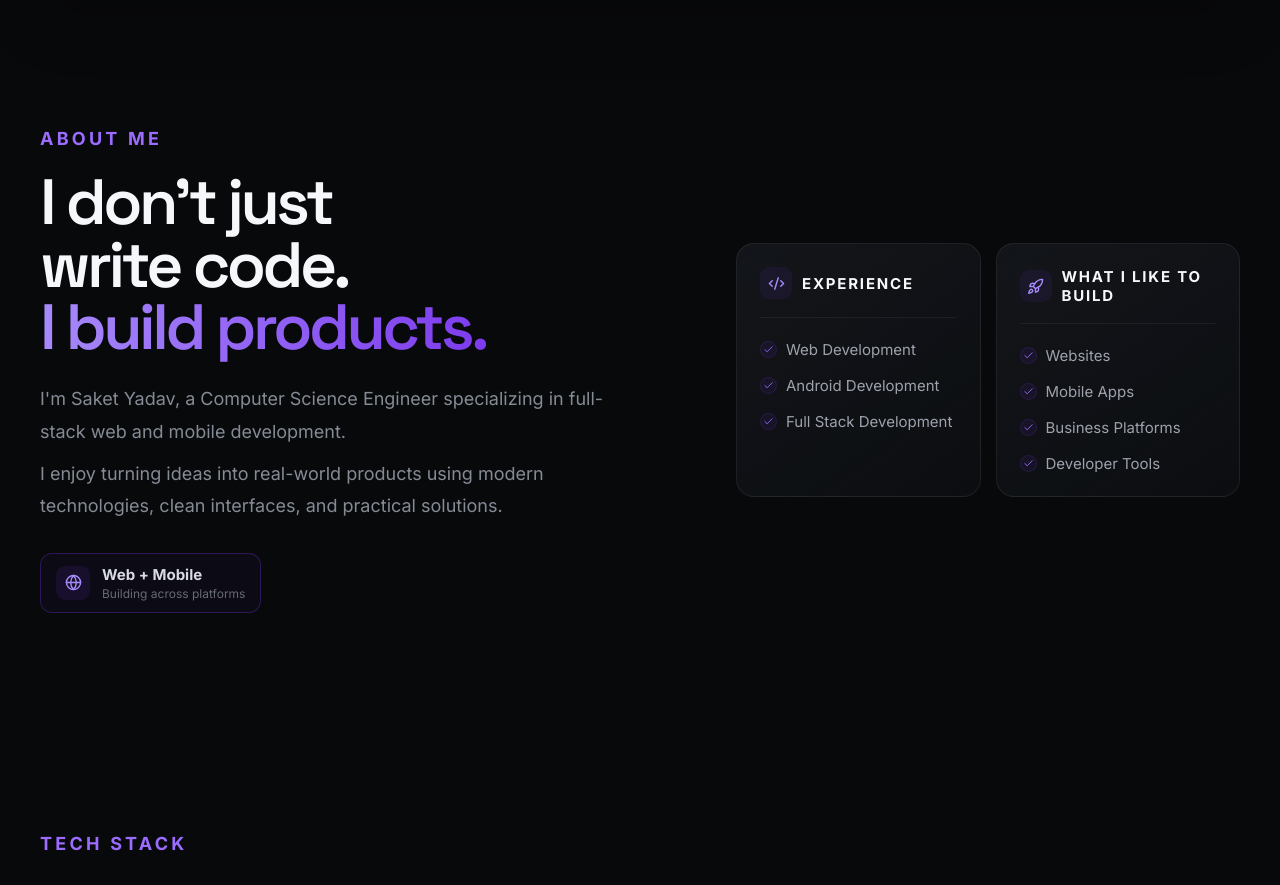
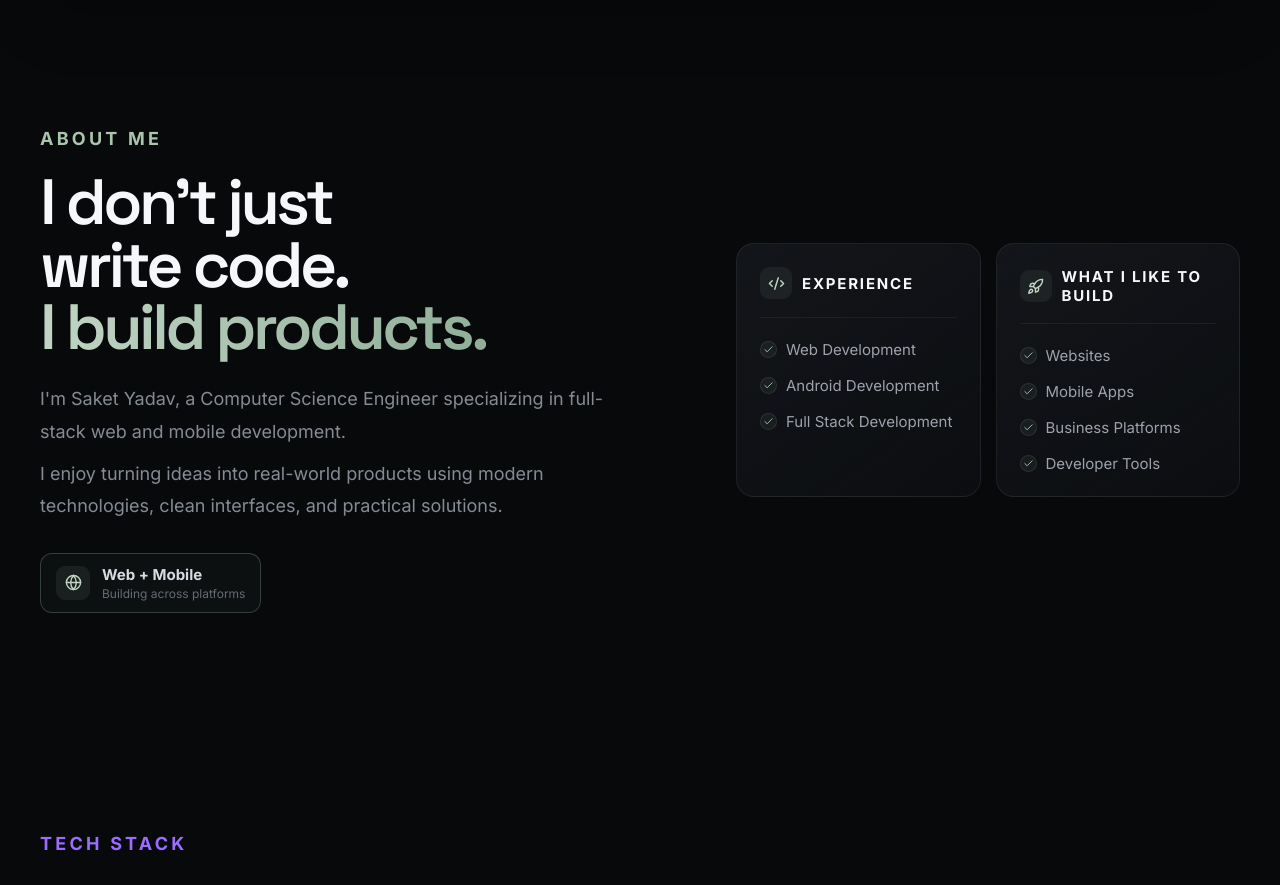
Before and after one commit to Sky121122/My-Portfolio-5, a React (Vite) app: page / in a window 1280 px wide. Shown: the part 922-1807 px from the top of the page. Built offline with nearby package versions, Linux system fonts and the light colour scheme; no server answers; what @bible-strong/avatar-react would draw is missing.

Commit message:
Replace purple accents with sage green palette

```diff
--- a/src/components/About/About.module.css
+++ b/src/components/About/About.module.css
@@ -25,7 +25,7 @@
 .label {
   margin-bottom: 22px;
 
-  color: #9b6cff;
+  color: #a9c5ae;
 
   font-size: 18px;
 
@@ -62,13 +62,13 @@
 
 
 .heading span {
-  color: #9b6cff;
+  color: #a9c5ae;
 
   background:
     linear-gradient(
       100deg,
-      #a78bfa,
-      #7c3aed
+      #c2d5c5,
+      #8fae98
     );
 
   -webkit-background-clip: text;
@@ -112,10 +112,10 @@
   margin-top: 30px;
 
   padding: 11px 15px;
-border: 1px solid rgba(124, 58, 237, 0.3);
+border: 1px solid rgba(143, 174, 152, 0.3);
 
   background:
-    rgba(124, 58, 237, 0.045);
+    rgba(143, 174, 152, 0.045);
 
   border-radius: 12px;
 }
@@ -131,10 +131,10 @@ border: 1px solid rgba(124, 58, 237, 0.3);
 
   border-radius: 9px;
 
-  color: #a78bfa;
+  color: #c2d5c5;
 
   background:
-    rgba(124, 58, 237, 0.1);
+    rgba(143, 174, 152, 0.1);
 }
 
 
@@ -201,7 +201,7 @@ border: 1px solid rgba(124, 58, 237, 0.3);
 .card:hover {
   transform: translateY(-4px);
 
-  border:1.4px solid rgba(124, 58, 237, 0.35);
+  border:1.4px solid rgba(143, 174, 152, 0.35);
 
   box-shadow:
     0 20px 50px
@@ -238,10 +238,10 @@ border: 1px solid rgba(124, 58, 237, 0.3);
 
   border-radius: 9px;
 
-  color: #a78bfa;
+  color: #c2d5c5;
 
   background:
-    rgba(124, 58, 237, 0.09);
+    rgba(143, 174, 152, 0.09);
 }
 
 
@@ -296,14 +296,14 @@ border: 1px solid rgba(124, 58, 237, 0.3);
 
   border-radius: 50%;
 
-  color: #9b6cff;
+  color: #a9c5ae;
 
   background:
-    rgba(124, 58, 237, 0.08);
+    rgba(143, 174, 152, 0.08);
 
   border:
     1px solid
-    rgba(124, 58, 237, 0.14);
+    rgba(143, 174, 152, 0.14);
 }
 
 
```
